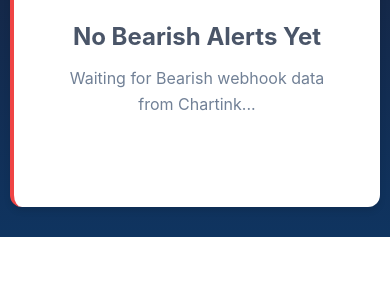
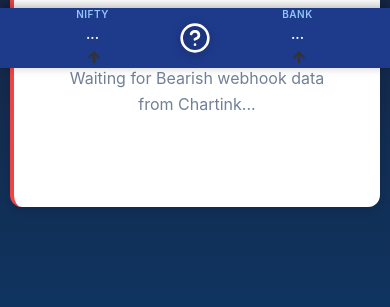
Before and after one commit to bipulsin/trademanthan, a plain HTML site: page frontend/public/scan.html in a window 390 px wide. Shown: the part 776-1083 px from the top of the page. Before the commit the page ends 1013 px from the top, so only its background shows below. Drawn offline with Linux system fonts and the light colour scheme; no server answers.

Commit message:
📱 Add mobile fixed footer bar with indices and help icon
MOBILE UI ENHANCEMENT:
======================

New Fixed Footer Bar (Mobile Only):
✅ Left: NIFTY50 with price and trend arrow
✅ Middle: Help icon (links to guide)
✅ Right: BANKNIFTY with price and trend arrow
✅ Navy blue background (#1e3a8a)
✅ Fixed at bottom with shadow
✅ Hidden on desktop (max-width: 768px)

Features:
---------
• Real-time index prices in footer
• Colored trend arrows:
  - Green ↑ (Bullish)
  - Red ↑ rotated 180° (Bearish)
  - Yellow ↑ (Neutral)
• Help icon (? in circle) - tappable
• Tap indices to refresh prices
• Auto-updates with main data
• Body padding to prevent content overlap

Design:
-------
• Navy blue (#1e3a8a) background
• White text for prices
• Light blue labels (NIFTY, BANK)
• 60px height, fixed position
• Subtle shadow for depth
• Touch-friendly hit areas
• Active state feedback

Mobile UX:
----------
✅ Quick access to index trends
✅ Always visible while scrolling
✅ One-tap help access
✅ Clean, professional look
✅ Doesn't obstruct content

Files Modified:
- scan.html: Added footer HTML + CSS
- scan.js: Updated updateIndexDisplay()
- Cache-busting: v=20251104220000

Status: Ready for deployment

```diff
--- a/frontend/public/scan.html
+++ b/frontend/public/scan.html
@@ -933,7 +933,7 @@
         </div>
     </div>
 
-    <script src="scan.js?v=20251104210000"></script>
+    <script src="scan.js?v=20251104220000"></script>
     <script>
         console.log('Page HTML loaded, starting scan.js');
         // Force immediate load for debugging
@@ -976,5 +976,140 @@
 
         console.log('initiateUpstoxOAuth function defined:', typeof window.initiateUpstoxOAuth);
     </script>
+
+    <!-- Mobile Fixed Footer Bar -->
+    <div class="mobile-footer-bar">
+        <!-- Left: NIFTY50 -->
+        <div class="footer-index" onclick="loadIndexPrices()">
+            <div class="footer-index-name">NIFTY</div>
+            <div class="footer-index-value" id="footer-nifty-price">...</div>
+            <span class="footer-index-arrow" id="footer-nifty-arrow">↑</span>
+        </div>
+
+        <!-- Middle: Help Icon -->
+        <div class="footer-help" onclick="window.location.href='docs/SCAN_FUNCTIONAL_GUIDE.md'">
+            <svg width="32" height="32" viewBox="0 0 24 24" fill="none" stroke="currentColor" stroke-width="2" stroke-linecap="round" stroke-linejoin="round">
+                <circle cx="12" cy="12" r="10"></circle>
+                <path d="M9.09 9a3 3 0 0 1 5.83 1c0 2-3 3-3 3"></path>
+                <line x1="12" y1="17" x2="12.01" y2="17"></line>
+            </svg>
+        </div>
+
+        <!-- Right: BANKNIFTY -->
+        <div class="footer-index" onclick="loadIndexPrices()">
+            <div class="footer-index-name">BANK</div>
+            <div class="footer-index-value" id="footer-banknifty-price">...</div>
+            <span class="footer-index-arrow" id="footer-banknifty-arrow">↑</span>
+        </div>
+    </div>
+
+    <style>
+        /* Mobile Footer Bar - Only visible on mobile */
+        .mobile-footer-bar {
+            display: none; /* Hidden by default (desktop) */
+            position: fixed;
+            bottom: 0;
+            left: 0;
+            right: 0;
+            background: #1e3a8a; /* Navy blue */
+            box-shadow: 0 -2px 10px rgba(0, 0, 0, 0.3);
+            z-index: 1000;
+            height: 60px;
+            align-items: center;
+            justify-content: space-between;
+            padding: 0 15px;
+        }
+
+        /* Show only on mobile (max-width: 768px) */
+        @media (max-width: 768px) {
+            .mobile-footer-bar {
+                display: flex;
+            }
+
+            /* Add bottom padding to main content to prevent footer overlap */
+            body {
+                padding-bottom: 70px;
+            }
+        }
+
+        /* Footer Index Sections (NIFTY & BANKNIFTY) */
+        .footer-index {
+            flex: 1;
+            display: flex;
+            flex-direction: column;
+            align-items: center;
+            justify-content: center;
+            cursor: pointer;
+            padding: 5px;
+            transition: background 0.2s;
+        }
+
+        .footer-index:active {
+            background: rgba(255, 255, 255, 0.1);
+        }
+
+        .footer-index-name {
+            font-size: 10px;
+            font-weight: 600;
+            color: #93c5fd; /* Light blue */
+            margin-bottom: 2px;
+            text-transform: uppercase;
+            letter-spacing: 0.5px;
+        }
+
+        .footer-index-value {
+            font-size: 13px;
+            font-weight: 700;
+            color: #ffffff;
+            display: flex;
+            align-items: center;
+            gap: 4px;
+        }
+
+        .footer-index-arrow {
+            font-size: 16px;
+            font-weight: 900;
+            margin-left: 3px;
+        }
+
+        .footer-index-arrow.bullish {
+            color: #22c55e; /* Green */
+        }
+
+        .footer-index-arrow.bearish {
+            color: #ef4444; /* Red */
+            transform: rotate(180deg);
+            display: inline-block;
+        }
+
+        .footer-index-arrow.neutral {
+            color: #fbbf24; /* Yellow */
+        }
+
+        /* Footer Help Icon (Center) */
+        .footer-help {
+            flex: 0 0 auto;
+            display: flex;
+            align-items: center;
+            justify-content: center;
+            width: 50px;
+            height: 50px;
+            cursor: pointer;
+            transition: all 0.2s;
+        }
+
+        .footer-help svg {
+            color: #ffffff;
+            filter: drop-shadow(0 2px 4px rgba(0, 0, 0, 0.3));
+        }
+
+        .footer-help:active {
+            transform: scale(0.95);
+        }
+
+        .footer-help:active svg {
+            color: #93c5fd;
+        }
+    </style>
 </body>
 </html>
--- a/frontend/public/scan.js
+++ b/frontend/public/scan.js
@@ -90,7 +90,7 @@ async function loadIndexPrices() {
 
 // Update index display with prices and trends
 function updateIndexDisplay(data) {
-    // Update NIFTY
+    // Update NIFTY (Desktop)
     const niftyPrice = document.getElementById('nifty-price');
     const niftyArrow = document.getElementById('nifty-arrow');
 
@@ -113,7 +113,7 @@ function updateIndexDisplay(data) {
         }
     }
 
-    // Update BANKNIFTY
+    // Update BANKNIFTY (Desktop)
     const bankniftyPrice = document.getElementById('banknifty-price');
     const bankniftyArrow = document.getElementById('banknifty-arrow');
 
@@ -133,6 +133,44 @@ function updateIndexDisplay(data) {
         } else {
             bankniftyArrow.textContent = '→';
             bankniftyArrow.classList.add('neutral');
+        }
+    }
+
+    // Update NIFTY (Mobile Footer)
+    const footerNiftyPrice = document.getElementById('footer-nifty-price');
+    const footerNiftyArrow = document.getElementById('footer-nifty-arrow');
+
+    if (footerNiftyPrice && footerNiftyArrow && data.nifty) {
+        const price = data.market_status === 'closed' ? data.nifty.close_price : data.nifty.ltp;
+        footerNiftyPrice.textContent = formatPrice(price);
+
+        // Update footer arrow based on trend
+        footerNiftyArrow.className = 'footer-index-arrow';
+        if (data.nifty.trend === 'bullish') {
+            footerNiftyArrow.classList.add('bullish');
+        } else if (data.nifty.trend === 'bearish') {
+            footerNiftyArrow.classList.add('bearish');
+        } else {
+            footerNiftyArrow.classList.add('neutral');
+        }
+    }
+
+    // Update BANKNIFTY (Mobile Footer)
+    const footerBankniftyPrice = document.getElementById('footer-banknifty-price');
+    const footerBankniftyArrow = document.getElementById('footer-banknifty-arrow');
+
+    if (footerBankniftyPrice && footerBankniftyArrow && data.banknifty) {
+        const price = data.market_status === 'closed' ? data.banknifty.close_price : data.banknifty.ltp;
+        footerBankniftyPrice.textContent = formatPrice(price);
+
+        // Update footer arrow based on trend
+        footerBankniftyArrow.className = 'footer-index-arrow';
+        if (data.banknifty.trend === 'bullish') {
+            footerBankniftyArrow.classList.add('bullish');
+        } else if (data.banknifty.trend === 'bearish') {
+            footerBankniftyArrow.classList.add('bearish');
+        } else {
+            footerBankniftyArrow.classList.add('neutral');
         }
     }
 }
```
